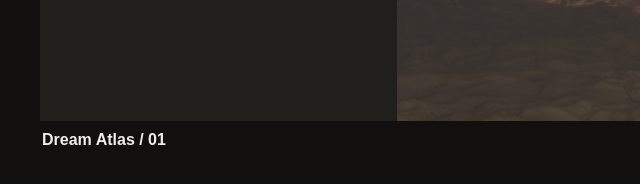
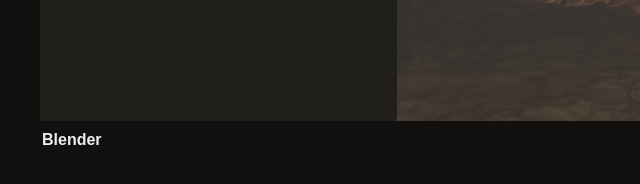
Before and after one commit to shad-yx/shad-yx.github.io, a plain HTML site: page projects.html in a window 1280 px wide. Shown: the part 2540-2724 px from the top of the page, 0-640 px from the left. Drawn offline with Linux system fonts and the light colour scheme; grey boxes are pictures that could not be loaded.

Commit message:
Rename render gallery item

```diff
--- a/projects.html
+++ b/projects.html
@@ -31,7 +31,7 @@ body{margin:0;padding:14px;background:#11100f}
   <button class="tile wide-7" type="button" aria-label="Open Nuketown Reimagined"><span class="tile-media"><img src="assets/nuketown-render.png" alt="Surreal, overgrown suburban map environment" fetchpriority="high"></span><span class="tile-name">Nuketown Reimagined</span></button>
   <button class="tile wide-5" type="button" aria-label="Open Nuketown Reimagined"><span class="tile-media"><img src="assets/nuketown-concept.png" alt="Alternate concept view of Nuketown Reimagined" loading="lazy"></span><span class="tile-name">Nuketown Reimagined</span></button>
   <button class="tile third" type="button" aria-label="Open Nuketown Reimagined"><span class="tile-media"><img src="assets/nuketown-blockout.png" alt="Environment blockout for Nuketown Reimagined" loading="lazy"></span><span class="tile-name">Nuketown Reimagined</span></button>
-  <button class="tile third" type="button" aria-label="Open Dream Atlas, 01"><span class="tile-media"><img src="assets/dream-render.jpg" alt="Quiet sunlit interior rebuilt from a remembered dream" loading="lazy"></span><span class="tile-name">Dream Atlas / 01</span></button>
+  <button class="tile third" type="button" aria-label="Open Blender render"><span class="tile-media"><img src="assets/dream-render.jpg" alt="Quiet sunlit interior rebuilt from a remembered dream" loading="lazy"></span><span class="tile-name">Blender</span></button>
   <button class="tile third row-start" type="button" aria-label="Open Custom Sculpt to MetaHuman"><span class="tile-media"><img src="assets/ue/image-12.png" alt="Custom sculpt refined as an Unreal Engine MetaHuman" loading="lazy"></span><span class="tile-name">Custom Sculpt to MetaHuman</span></button>
   <button class="tile third" type="button" aria-label="Open Custom Sculpt to MetaHuman"><span class="tile-media"><img src="assets/ue/IMG-20260725-WA0056.jpeg" alt="Custom sculpt to MetaHuman workflow in Unreal Engine" loading="lazy"></span><span class="tile-name">Custom Sculpt to MetaHuman</span></button>
   <button class="tile third" type="button" aria-label="Open Custom Sculpt to MetaHuman"><span class="tile-media"><img src="assets/ue/IMG-20260725-WA0058.jpeg" alt="MetaHuman character created from a custom sculpt" loading="lazy"></span><span class="tile-name">Custom Sculpt to MetaHuman</span></button>
```
